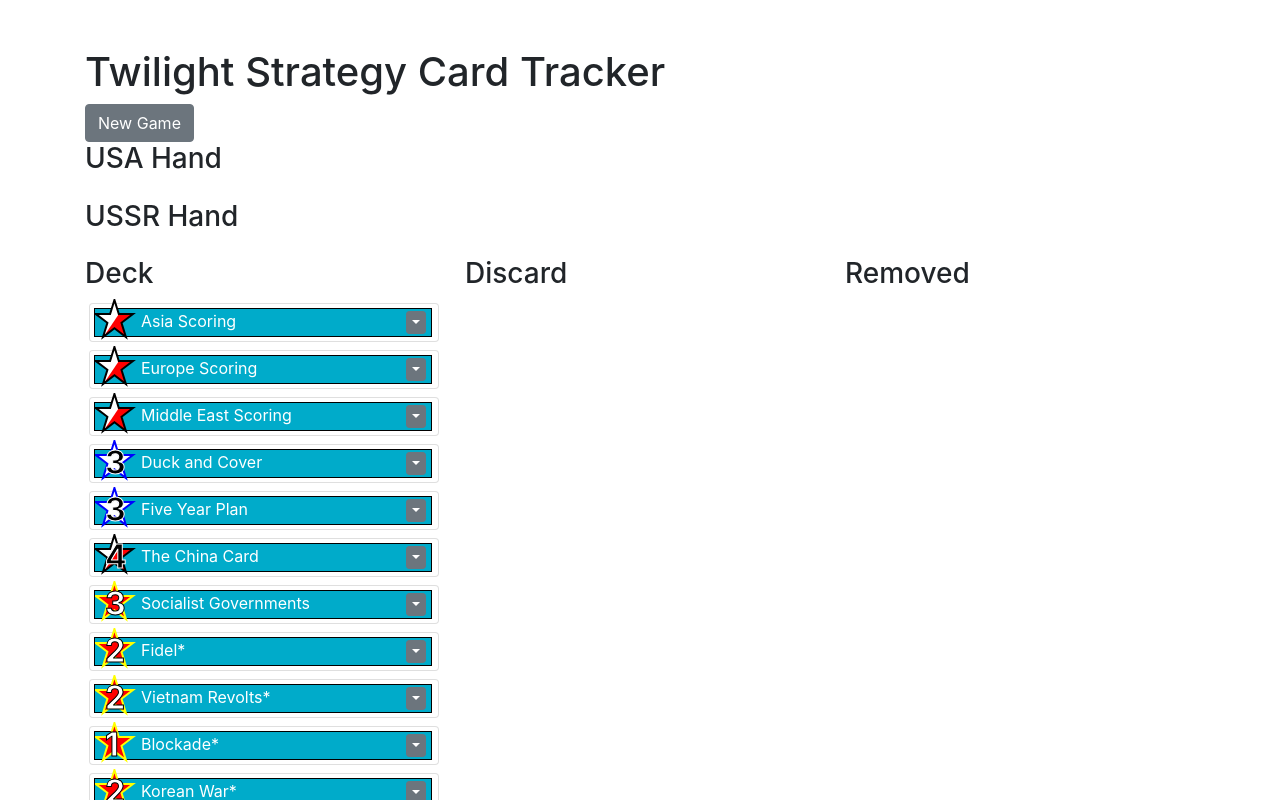
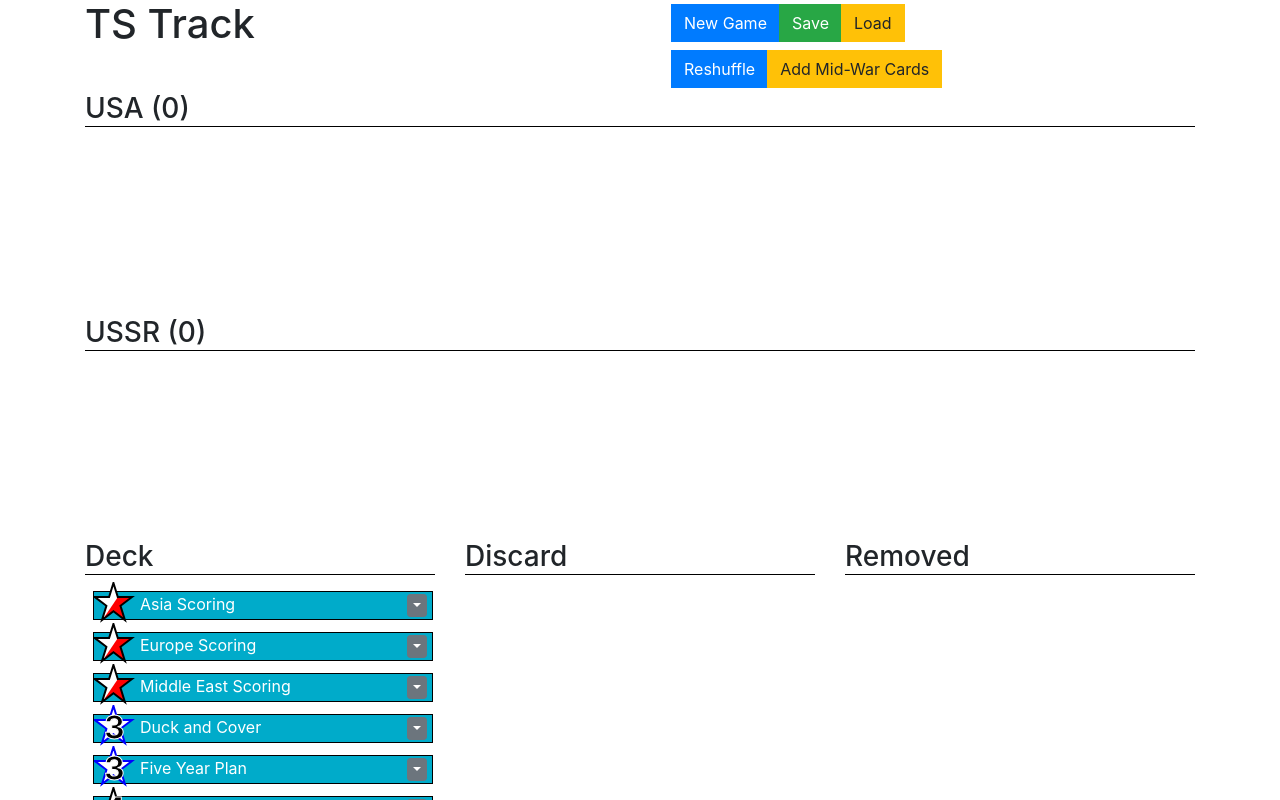
Before and after one commit to kingcoyote/twilight, a Vue app: page / in a window 1280 px wide. Shown: the top 800 px of the page. Built offline with nearby package versions, Linux system fonts and the light colour scheme.

Commit message:
Misc cleanup to the styles and adding a toolbar for new/save/load game and shuffle/add mid war.

```diff
--- a/src/App.vue
+++ b/src/App.vue
@@ -1,22 +1,34 @@
 <template>
-  <b-container class="mt-5">
-    <h1>Twilight Strategy Card Tracker</h1>
-    <b-button-group>
-      <b-button @click="newGame()">New Game</b-button>
-    </b-button-group>
-    <b-row class="mb-3">
-      <b-col sm  id="usa">
-        <h3>USA Hand</h3>
-        <TSCardHand :cards='cardsInLocation("usa")' cols=4 />
+  <b-container>
+    <b-row>
+      <b-col sm>
+        <h1>TS Track</h1>
+      </b-col>
+      <b-col sm>
+        <b-button-group class="my-1 mx-3">
+          <b-button squared variant="primary" @click="newGame()">New Game</b-button>
+          <b-button squared variant="success">Save</b-button>
+          <b-button squared variant="warning">Load</b-button>
+        </b-button-group>
+        <b-button-group class="my-1 mx-3">
+          <b-button squared variant="primary">Reshuffle</b-button>
+          <b-button squared variant="warning">Add Mid-War Cards</b-button>
+        </b-button-group>
       </b-col>
     </b-row>
-    <b-row class="mb-3">
-      <b-col sm id="ussr">
-        <h3>USSR Hand</h3>
-        <TSCardHand :cards='cardsInLocation("ussr")' cols=4 />
+    <b-row id="usa" class="mb-3">
+      <b-col sm>
+        <h3>USA ({{ usaCards.length }})</h3>
+        <TSCardHand :cards=usaCards cols=4 />
       </b-col>
     </b-row>
-    <b-row class="mb-3">
+    <b-row id="ussr" class="mb-3">
+      <b-col sm >
+        <h3>USSR ({{ ussrCards.length }})</h3>
+        <TSCardHand :cards=ussrCards cols=4 />
+      </b-col>
+    </b-row>
+    <b-row id="stacks" class="mb-3">
       <b-col sm id="deck" class="ts-stack">
         <h3>Deck</h3>
         <TSCard v-for='card in cardsInLocation("deck")' :key=card.number :card=card display="min"/>
@@ -53,11 +65,18 @@
     ...mapMutations(['newGame']),
   },
   computed: {
-    ...mapGetters(['cardsInLocation'])
+    ...mapGetters(['cardsInLocation']),
+    usaCards: function() {
+      return this.$store.getters.cardsInLocation("usa");
+    },
+    ussrCards: function() {
+      return this.$store.getters.cardsInLocation("ussr");
+    }
   }
 }
 </script>
 
 <style>
-
+h3 { border-bottom:1px solid black; }
+div#usa, div#ussr, div#stacks { min-height: calc(33vh - 56px)}
 </style>
--- a/src/components/TSCard.vue
+++ b/src/components/TSCard.vue
@@ -1,7 +1,7 @@
 <template>
   <b-card sm: :class="['ts-card', 'float-left', 'm-1', card.phase, card.side]">
     <b-card-body>
-      <div class="title m-1" @click="myDisplay = myDisplay === 'full' ? 'min' : 'full' ">
+      <div class="title mx-1 mt-1 mb-0" @click="myDisplay = myDisplay === 'full' ? 'min' : 'full' ">
         <svg height="46" width="46" class="star">
           <defs>
             <pattern id="neutralStripe" width="46" height="46" patternTransform="rotate(0 0 0)" patternUnits="userSpaceOnUse">
@@ -28,8 +28,8 @@
         </b-dropdown>
       </div>
       <div v-if="myDisplay === 'full'">
-        <div class="text p-3 text-center">{{ card.text }}</div>
-        <div class="remove p-3" v-if="card.flags && card.flags.includes('remove')">Remove from play if used as an event.</div>
+        <div class="text p-2 pt-1 text-center" >{{ cardDescription }}</div>
+        <div class="remove p-2" v-if="card.flags && card.flags.includes('remove')">Remove from play if used as an event.</div>
       </div>
     </b-card-body>
   </b-card>
@@ -51,13 +51,27 @@
   },
   methods: {
     ...mapMutations(['moveCard'])
+  },
+  computed: {
+    cardDescription: function() {
+      let markup = this.card.text;
+      // TODO add italics, line breaks, bold, other fancy stuff
+      return markup;
+    }
   }
 }
 </script>
 
 <style>
+  div.ts-card { border: none; border-radius: 0; }
+
   div.ts-stack div.ts-card { width:100%; }
-  div.ts-hand div.ts-card { width:25%; }
+  @media screen and (max-width:748px) {
+    div.ts-hand div.ts-card { width:100%; }
+  }
+  @media screen and (min-width:748px) {
+    div.ts-hand div.ts-card { max-width:calc(25% - 8px); background-color: #eee; }
+  }
   div.ts-card div.card-body { padding:0; }
   div.ts-card svg { display:inline-block; margin-top:-10px; margin-bottom:-10px; }
 
@@ -76,5 +90,7 @@
   div.ts-card.mid div.title { background-color:rgb(0,119,139); }
   div.ts-card.late div.title { background-color:rgb(0,79,92); }
 
+  div.ts-card div.remove { font-style:italic; font-weight:bold; color:#cc3333; text-align:center; }
+
   div.dropdown.card-opts button { padding:0 5px; margin:2px 0; }
 </style>
--- a/src/components/TSCardHand.vue
+++ b/src/components/TSCardHand.vue
@@ -1,11 +1,11 @@
 <template>
-  <div>
+  <b-container>
     <b-card-group deck v-for="row in rows"
       :key=row.id
-      :class="['ts-card-collection', 'hand']">
+      :class="['ts-card-collection', 'ts-hand']">
       <TSCard v-for="card in row.cards" :key=card.number :card=card display="full"/>
     </b-card-group>
-  </div>
+  </b-container>
 </template>
 
 <script>
```
